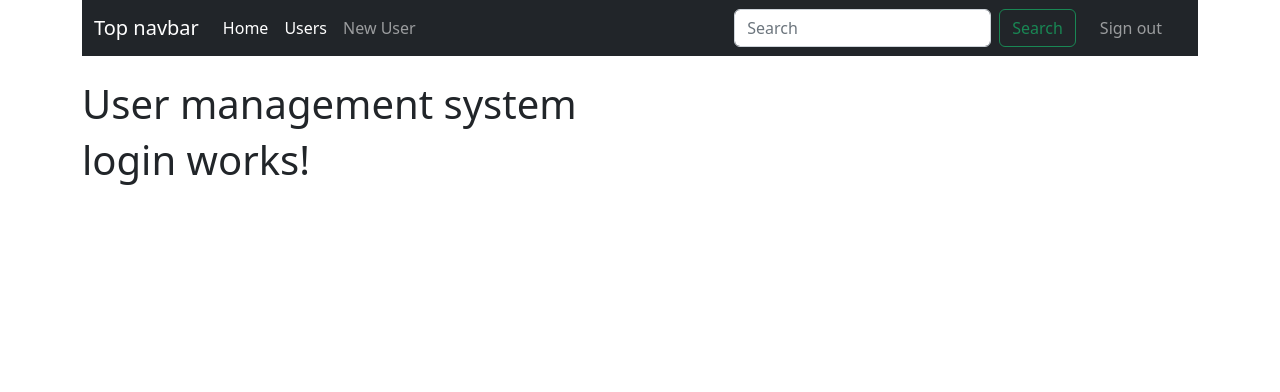
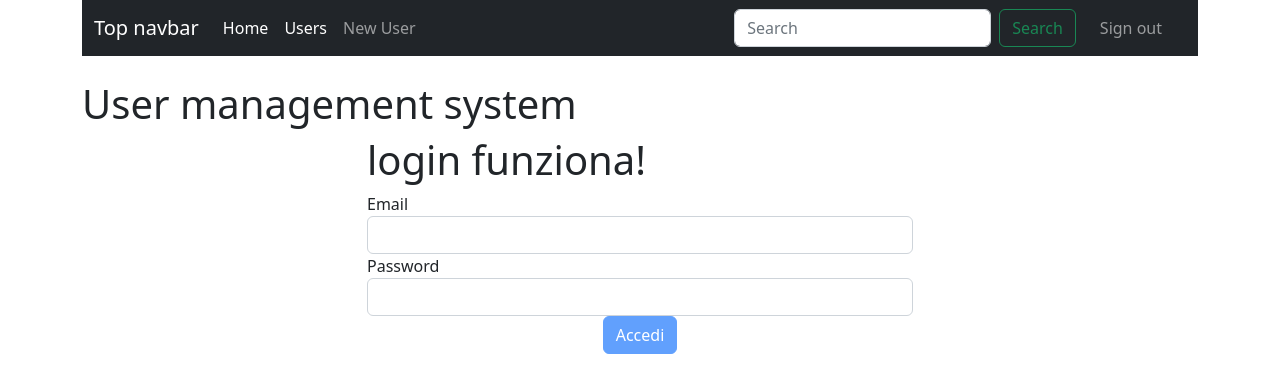
Before and after one commit to daniele-segreto/my-ums, an Angular app: page /login in a window 1280 px wide. Shown: the top 392 px of the page. Built offline with nearby package versions, Linux system fonts and the light colour scheme.

Commit message:
Form di Login e validazione

```diff
--- a/src/app/app.module.ts
+++ b/src/app/app.module.ts
@@ -7,7 +7,8 @@
 import { HttpClientModule } from '@angular/common/http';
 import { UserService } from './services/user.service';
 import { AuthService } from './services/auth.service';
-import { LoginComponent } from './login/login.component'; // Importo il Componente Login
+import { LoginComponent } from './login/login.component';
+import { FormsModule } from '@angular/forms'; // Importo FormsModule
 
 @NgModule({
   declarations: [
@@ -20,8 +21,9 @@
     HttpClientModule,
     BrowserModule,
     AppRoutingModule,
+    FormsModule // Serve a far funzionare il Form
   ],
-  providers: [UserService, AuthService], // Ho inserito i servizi nei Providers
+  providers: [UserService, AuthService],
   bootstrap: [AppComponent]
 })
 export class AppModule { }
--- a/src/app/login/login.component.html
+++ b/src/app/login/login.component.html
@@ -1 +1,44 @@
-<h1>login works!</h1>
+<div class="row">
+  <div class="col-md-6 offset-md-3">
+    <h1>
+      login funziona!
+    </h1>
+    <!-- Form -->
+    <form action="loginForm" #f="ngForm" (ngSubmit)="signIn(f)">
+      <div class="form-group">
+        <label for="email">Email</label>
+        <!-- Input per l'email -->
+        <input class="form-control" required email type="email" ngModel #email="ngModel" name="email" id="email">
+
+        <div *ngIf="email.dirty && email.touched && email.invalid">
+          <!-- Messaggi di errore per l'input dell'email -->
+          <div class="alert alert-danger" *ngIf="email?.errors?.['required']">
+            Il campo email è obbligatorio
+          </div>
+          <div class="alert alert-danger" *ngIf="email?.errors?.['email']">
+            Il valore deve essere un indirizzo email valido
+          </div>
+        </div>
+      </div>
+      <div class="form-group">
+        <label for="password">Password</label>
+        <!-- Input per la password -->
+        <input class="form-control" required minlength="6" type="password" ngModel #password="ngModel" name="password" id="password">
+
+        <div *ngIf="password.dirty && password.touched && password.invalid">
+          <!-- Messaggi di errore per l'input della password -->
+          <div class="alert alert-danger" *ngIf="password?.errors?.['required']">
+            Il campo password è obbligatorio
+          </div>
+          <div class="alert alert-danger" *ngIf="password?.errors?.['minlength']">
+            Il campo password deve avere una lunghezza di almeno {{password?.errors?.['minlength'].requiredLength}} caratteri
+          </div>
+        </div>
+      </div>
+      <div class="form-group text-center">
+        <!-- Pulsante di accesso -->
+        <button [disabled]="!f.valid" class="btn btn-primary">Accedi</button>
+      </div>
+    </form>
+  </div>
+</div>
--- a/src/app/login/login.component.ts
+++ b/src/app/login/login.component.ts
@@ -1,10 +1,20 @@
-import { Component } from '@angular/core';
+import { Component, OnInit } from '@angular/core';
+import { NgForm } from '@angular/forms'; // Importo ngFormn
 
 @Component({
   selector: 'app-login',
   templateUrl: './login.component.html',
   styleUrls: ['./login.component.css']
 })
-export class LoginComponent {
+export class LoginComponent implements OnInit{
 
+  constructor() {}
+
+  ngOnInit() { }
+
+  // Metodo di accesso chiamato quando il form viene inviato
+  signIn(form: NgForm) {
+    alert(form.valid); // Avviso per mostrare se il form è valido o meno
+    alert(form.value.email); // Avviso per mostrare il valore dell'email inserita
+  }
 }
```
